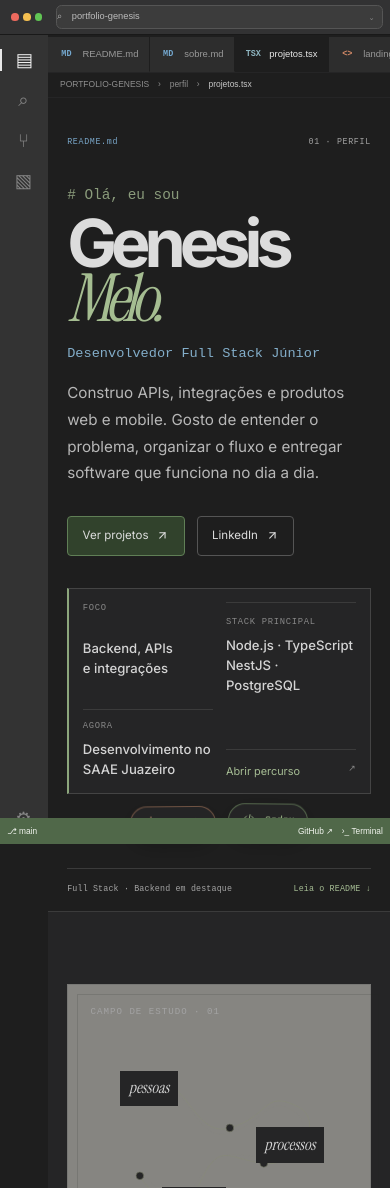
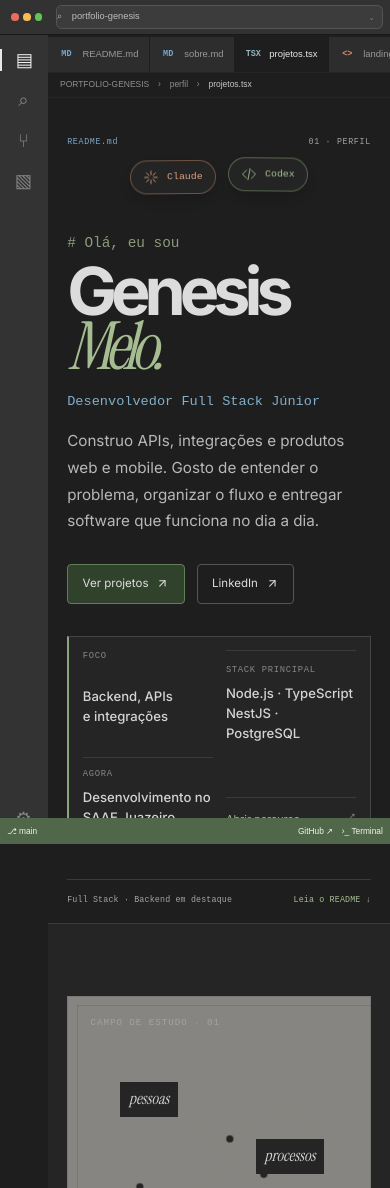
Before and after one commit to 7Genesis/portfolio-genesis, a Next.js app: page / in a window 390 px wide. Shown: the top 1188 px of the page. Built offline with nearby package versions, Linux system fonts and the light colour scheme.

Commit message:
Keep assistant badges visible on mobile

```diff
--- a/app/globals.css
+++ b/app/globals.css
@@ -97,7 +97,7 @@
 .folio-welcome__snapshot a { display: flex; justify-content: space-between; padding-top: 0.8rem; border-top: 1px solid #3b3b3b; color: #a6bd94; font-size: 0.68rem; text-decoration: none; }
 .folio-welcome__footer { padding-top: 0.9rem; border-top: 1px solid var(--rule); font-size: 0.56rem; letter-spacing: 0.02em; }
 .folio-welcome__footer a { color: #a6bd94; text-decoration: none; }
-.folio-welcome__companions { display: flex; justify-content: flex-end; gap: 1.1rem; min-height: 2.6rem; margin: -1.7rem 1.5rem 0 0; }
+.folio-welcome__companions { display: flex; justify-content: flex-end; gap: 1.1rem; min-height: 2.6rem; margin: 0.45rem 1.5rem -0.8rem 0; }
 .folio-welcome__companion { display: inline-flex; height: 2.15rem; align-items: center; gap: 0.5rem; padding: 0 0.75rem; border: 1px solid #454545; border-radius: 999px; background: rgb(37 37 38 / 90%); color: #c9c9c9; font-family: ui-monospace, monospace; font-size: 0.62rem; box-shadow: 0 0.4rem 1.4rem rgb(0 0 0 / 22%); animation: assistant-float 3.8s ease-in-out infinite; }
 .folio-welcome__companion svg { width: 1rem; height: 1rem; fill: none; stroke: currentColor; stroke-linecap: round; stroke-linejoin: round; stroke-width: 1.7; }
 .folio-welcome__companion--claude { border-color: rgb(204 142 105 / 44%); color: #d9a17f; }
@@ -170,7 +170,7 @@
   .folio-welcome { min-height: calc(100svh - 6rem); padding: 2.4rem 1.2rem 1rem; }
   .folio-welcome__eyebrow, .folio-welcome__footer { font-size: 0.52rem; }
   .folio-welcome__body { grid-template-columns: 1fr; gap: 2rem; padding: 2.3rem 0; }
-  .folio-welcome__companions { justify-content: center; gap: 0.8rem; margin: -1.3rem 0 1rem; }
+  .folio-welcome__companions { justify-content: center; gap: 0.8rem; margin: 1rem 0 -0.6rem; }
   .folio-welcome h1 { font-size: clamp(4rem, 17vw, 6.8rem); }
   .folio-welcome__role { margin-top: 1.1rem; }
   .folio-welcome__intro { font-size: 0.95rem; }
--- a/app/page.tsx
+++ b/app/page.tsx
@@ -80,6 +80,7 @@ export default function Portfolio() {
       <PortfolioIdeShell>
       <section id="inicio" className="folio-welcome">
         <div className="folio-welcome__eyebrow"><span>README.md</span><span>01 · PERFIL</span></div>
+        <AssistantOrbits />
         <div className="folio-welcome__body">
           <div>
             <p className="folio-welcome__comment"># Olá, eu sou</p>
@@ -98,7 +99,6 @@ export default function Portfolio() {
             <a href="#percurso">Abrir percurso <span>↗</span></a>
           </aside>
         </div>
-        <AssistantOrbits />
         <div className="folio-welcome__footer"><span>Full Stack · Backend em destaque</span><span>Juazeiro, Bahia · Brasil</span><a href="#sobre">Leia o README ↓</a></div>
       </section>
 
```
